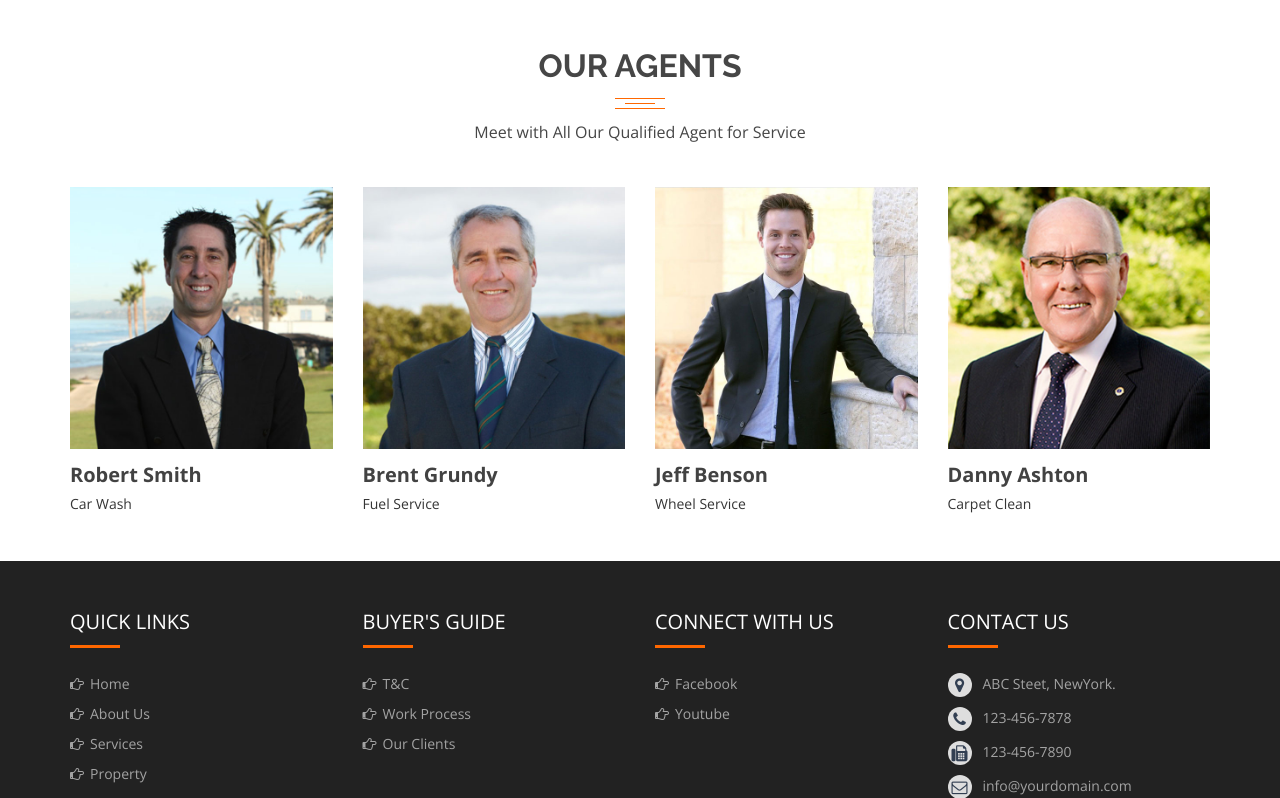
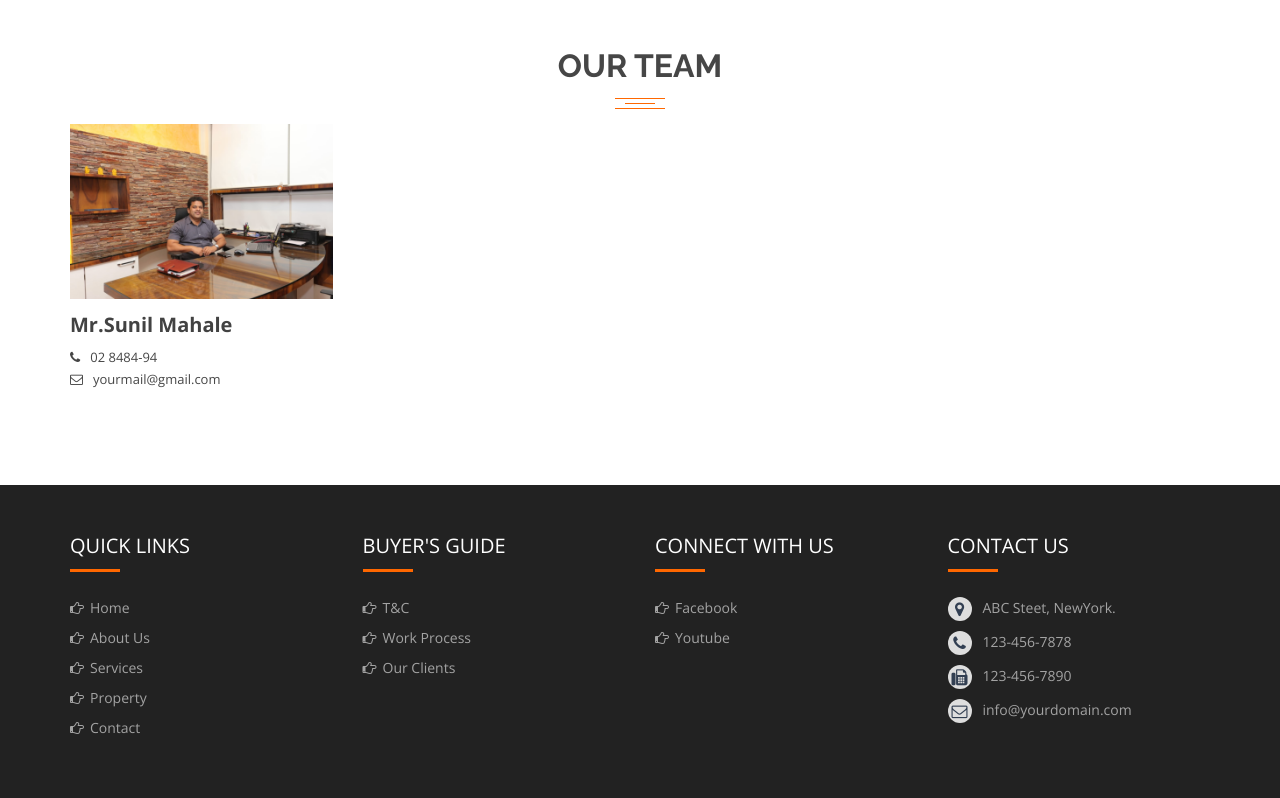
Before and after one commit to YogeshDoke/creativev1.0, a plain HTML site: page about.html in a window 1280 px wide. Shown: the part 2468-3266 px from the top of the page. Drawn offline with nearby package versions, Linux system fonts and the light colour scheme.

Commit message:
Saturday, 20 April 2019 third commit

```diff
--- a/about.html
+++ b/about.html
@@ -335,108 +335,41 @@
 
 
             <!-- Team Start -->
-            <section class="team no-pb">
+            <section class="team">
                 <div class="container">
                     <div class="row">
                         <div class="col-md-12">
                             <div class="heading">
-                                <h2>Our Agents</h2>
+                                <h2>Our Team</h2>
                                 <div class="border-shape"></div>
-                                <h3>Meet with All Our Qualified Agent for Service</h3>
+
                             </div>
                         </div>
                     </div>
                     <div class="row">
                         <!-- Team Container Start -->
                         <div class="team-inner">
+
                             <div class="col-sm-6 col-md-3 item">
                                 <div class="inner">
                                     <div class="thumb">
-                                        <a href="#"><img src="images/team1.jpg" alt=""></a>
+                                        <a href="#"><img src="images/mr.sunil1.png" alt=""></a>
                                         <div class="social-icons">
                                             <ul>
                                                 <li><a href="#"><i class="fa fa-facebook"></i></a></li>
-                                                <li><a href="#"><i class="fa fa-twitter"></i></a></li>
-                                                <li><a href="#"><i class="fa fa-linkedin"></i></a></li>
-                                                <li><a href="#"><i class="fa fa-pinterest"></i></a></li>
                                                 <li><a href="#"><i class="fa fa-youtube"></i></a></li>
                                             </ul>
                                         </div>
                                     </div>
                                     <div class="text">
-                                        <h3><a href="doctor-detail.html">Robert Smith</a></h3>
-                                        <h4>Car Wash</h4>
+                                        <h3><a href="agent-detail.html">Mr.Sunil Mahale</a></h3>
+                                        <ul>
+                                            <li><i class="fa fa-phone"></i>02 8484-94</li>
+                                            <li><i class="fa fa-envelope-o"></i>yourmail@gmail.com</li>
+                                        </ul>
                                     </div>
                                 </div>
                             </div>
-
-
-                            <div class="col-sm-6 col-md-3 item">
-                                <div class="inner">
-                                    <div class="thumb">
-                                        <a href="#"><img src="images/team2.jpg" alt=""></a>
-                                        <div class="social-icons">
-                                            <ul>
-                                                <li><a href="#"><i class="fa fa-facebook"></i></a></li>
-                                                <li><a href="#"><i class="fa fa-twitter"></i></a></li>
-                                                <li><a href="#"><i class="fa fa-linkedin"></i></a></li>
-                                                <li><a href="#"><i class="fa fa-pinterest"></i></a></li>
-                                                <li><a href="#"><i class="fa fa-youtube"></i></a></li>
-                                            </ul>
-                                        </div>
-                                    </div>
-                                    <div class="text">
-                                        <h3><a href="doctor-detail.html">Brent Grundy</a></h3>
-                                        <h4>Fuel Service</h4>
-                                    </div>
-                                </div>
-                            </div>
-
-                            <div class="col-sm-6 col-md-3 item">
-                                <div class="inner">
-                                    <div class="thumb">
-                                        <a href="#"><img src="images/team3.jpg" alt=""></a>
-                                        <div class="social-icons">
-                                            <ul>
-                                                <li><a href="#"><i class="fa fa-facebook"></i></a></li>
-                                                <li><a href="#"><i class="fa fa-twitter"></i></a></li>
-                                                <li><a href="#"><i class="fa fa-linkedin"></i></a></li>
-                                                <li><a href="#"><i class="fa fa-pinterest"></i></a></li>
-                                                <li><a href="#"><i class="fa fa-youtube"></i></a></li>
-                                            </ul>
-                                        </div>
-                                    </div>
-                                    <div class="text">
-                                        <h3><a href="doctor-detail.html">Jeff Benson</a></h3>
-                                        <h4>Wheel Service</h4>
-                                    </div>
-                                </div>
-                            </div>
-
-                            <div class="col-sm-6 col-md-3 item">
-                                <div class="inner">
-                                    <div class="thumb">
-                                        <a href="#"><img src="images/team4.jpg" alt=""></a>
-                                        <div class="social-icons">
-                                            <ul>
-                                                <li><a href="#"><i class="fa fa-facebook"></i></a></li>
-                                                <li><a href="#"><i class="fa fa-twitter"></i></a></li>
-                                                <li><a href="#"><i class="fa fa-linkedin"></i></a></li>
-                                                <li><a href="#"><i class="fa fa-pinterest"></i></a></li>
-                                                <li><a href="#"><i class="fa fa-youtube"></i></a></li>
-                                            </ul>
-                                        </div>
-                                    </div>
-                                    <div class="text">
-                                        <h3><a href="doctor-detail.html">Danny Ashton</a></h3>
-                                        <h4>Carpet Clean</h4>
-                                    </div>
-                                </div>
-                            </div>
-
-
-
-
 
                         </div>
                         <!-- Team Container End -->
```
